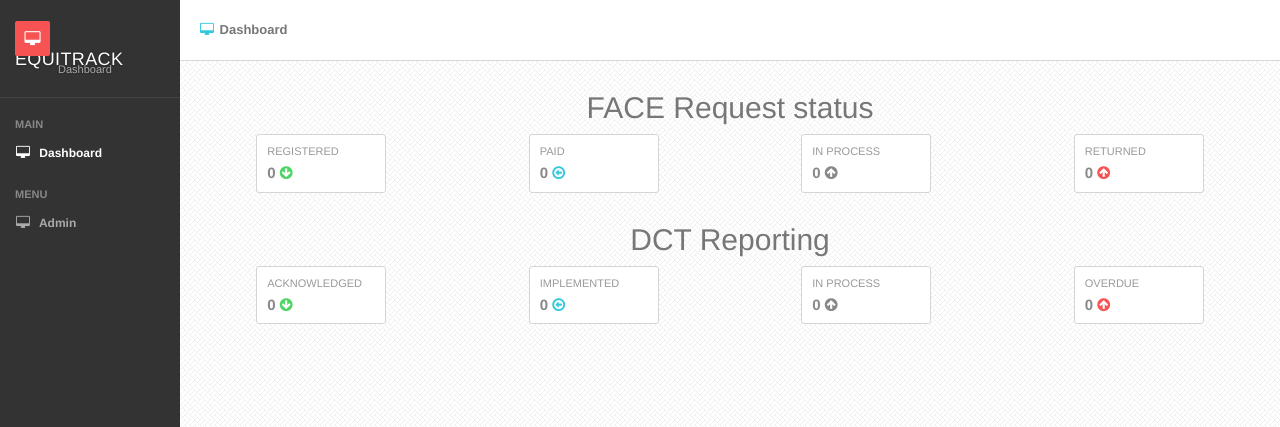
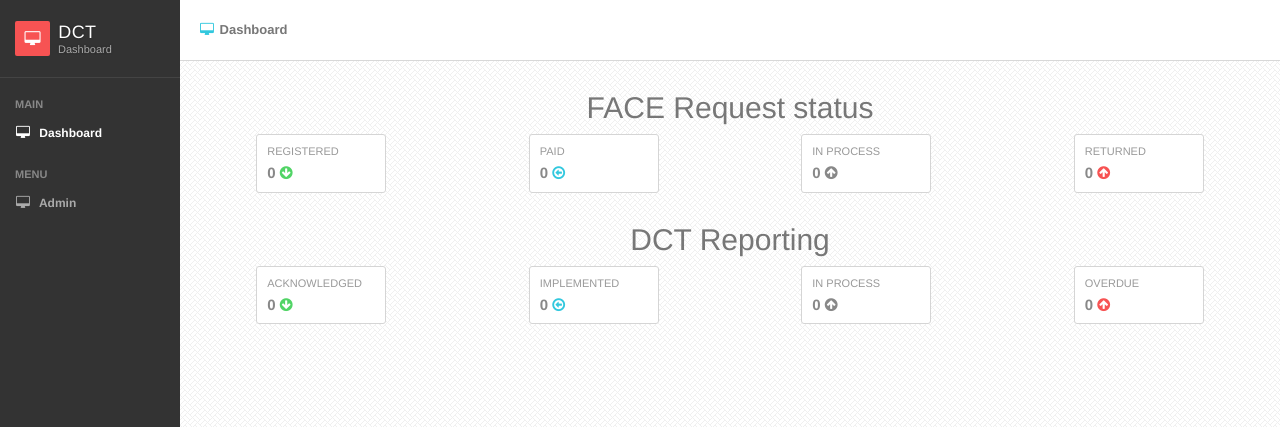
Before and after one commit to xkmato/equitrack, a Django app: page / in a window 1280 px wide. Shown: the top 427 px of the page. Run offline with Django 3.2, Linux system fonts and the light colour scheme; data that the repository does not hold is empty; some libraries are stand-ins or nearby versions.

Commit message:
Another commit

```diff
--- a/templates/admin/base_site.html
+++ b/templates/admin/base_site.html
@@ -1,10 +1,10 @@
 {% extends "admin/base.html" %}
 {% load i18n %}
 
-{% block title %}{{ tittle }}  {% trans 'Equitrack Demo' %}{% endblock %}
+{% block title %}{{ tittle }}  {% trans 'DCT Demo' %}{% endblock %}
 
 {% block branding %}
-<h1 id="site-name">{% trans 'Equitrack Demo' %}</h1>
+<h1 id="site-name">{% trans 'DCT Demo' %}</h1>
 {% endblock %}
 
 {% block nav-global %}{% endblock %}
--- a/templates/index.html
+++ b/templates/index.html
@@ -2,7 +2,7 @@
 <html>
 <head>
     <!-- Title here -->
-    <title>Equitrack Demo Dashboard</title>
+    <title>DCT Demo Dashboard</title>
     <!-- Description, Keywords and Author -->
     <meta name="description" content="Your description">
     <meta name="keywords" content="Your,Keywords">
@@ -37,7 +37,7 @@
 
         <!-- Logo -->
         <div class="logo">
-            <h1><a href="#"><i class="fa fa-desktop br-red"></i> Equitrack <span>Dashboard</span></a></h1>
+            <h1><a href="#"><i class="fa fa-desktop br-red"></i> DCT <br/><span>Dashboard</span></a></h1>
         </div>
 
         <!-- Sidebar navigation starts -->
```
